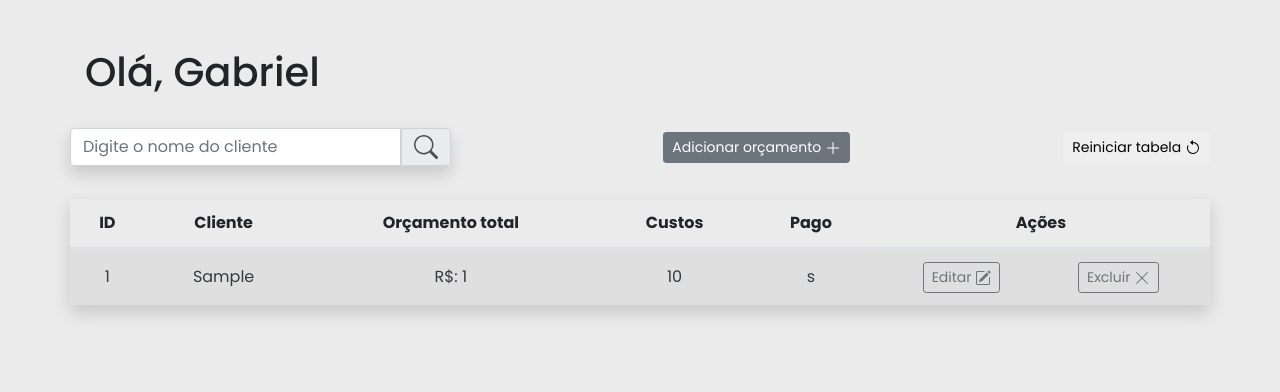
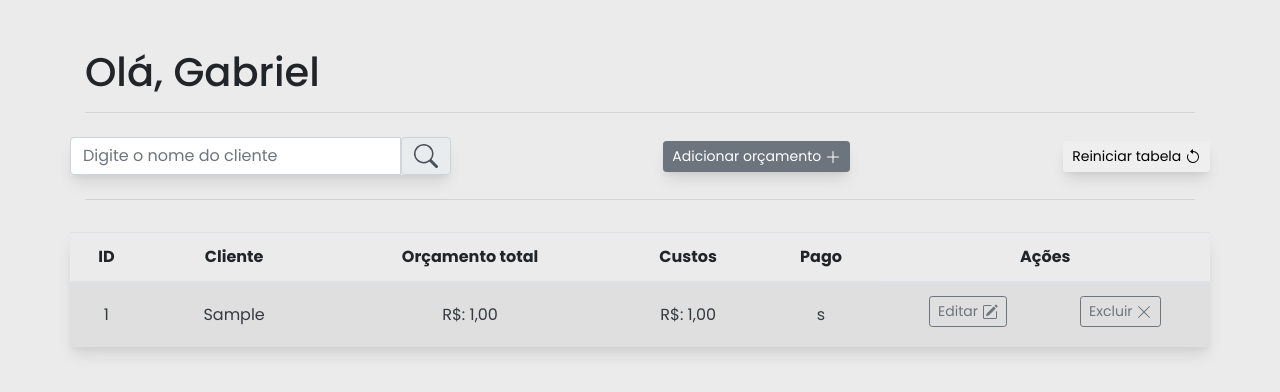
Before and after one commit to fkolenez/pinework-budgets, a PHP site: page /view/inicio.php in a window 1280 px wide. Shown: the top 392 px of the page. Run offline with PHP 8.4, Linux system fonts and the light colour scheme; tables that the repository leaves empty hold one stand-in row (values such as "Sample post"); some libraries are stand-ins or nearby versions; some web fonts are replaced.

Commit message:
add client page

```diff
--- a/assets/css/style.css
+++ b/assets/css/style.css
@@ -15,6 +15,3 @@ body {
     cursor: pointer; /* Muda o cursor para um ponteiro */
     text-decoration: none; /* Remove a decoração de texto (sublinhado) */
 }
-.span-important{
-    border-radius: 0 0.25rem 0.25rem 0;
-}
--- a/index.php
+++ b/index.php
@@ -1,3 +1,3 @@
 <?php
-  header('Location: ./view/emprego/inicio.php');
+  header('Location: ./view/inicio.php');
 ?>
--- a/model/Entity.class.php
+++ b/model/Entity.class.php
@@ -10,7 +10,6 @@
             return $statement->fetchAll();
         }
 
-
         public function listFiltered($table, $clientName){
             $pdo = parent::getInstance();
             $sql = "SELECT * FROM $table WHERE LOWER(client) LIKE LOWER(:client)";
@@ -19,7 +18,6 @@
             $statement->execute();
             return $statement->fetchAll(PDO::FETCH_ASSOC);
         }
-
 
         // função para inserir
         public function insert($table, $data){
--- a/view/inicio.php
+++ b/view/inicio.php
@@ -14,16 +14,30 @@ if (!empty($clientName)) {
     $dados = $entity->list("budgets");
 }
 
+# TODO
+# Fazer um modal para exclusão
+
 ?>
+
+<style>
+
+.shadow_main{
+    box-shadow: rgba(0, 0, 0, 0.1) 0px 10px 15px -3px, rgba(0, 0, 0, 0.05) 0px 4px 6px -2px;
+}
+
+</style>
+
 <div class="container pt-5">
     <h1>Olá, Gabriel</h1>
 
-    <div class="form-group pt-3">
+    <hr>
+
+    <div class="form-group mb-4">
         <div class="row d-flex justify-content-between align-items-center">
             <div class="col-md-4 d-flex pr-0 pl-0">
                 <form method="GET" class="d-flex align-items-center w-100">
-                    <div class="input-group mt-2 shadow">
-                        <input type="text" class="form-control" placeholder="Digite o nome do cliente" name="client"
+                    <div class="input-group mt-2 shadow_main">
+                        <input type="text" class="form-control " placeholder="Digite o nome do cliente" name="client"
                             value="<?= htmlspecialchars($clientName) ?>">
 
                         <button type="submit" class="p-0 clean-button">
@@ -43,18 +57,18 @@ if (!empty($clientName)) {
                 </form>
             </div>
 
-            <button class="btn btn-sm btn-secondary mt-2">
+            <button class="btn btn-sm btn-secondary shadow_main mt-2">
                 Adicionar orçamento
 
-                <svg xmlns="http://www.w3.org/2000/svg" width="16" height="16" fill="currentColor" class="bi bi-plus-lg align-middle"
-                    viewBox="0 0 16 16">
+                <svg xmlns="http://www.w3.org/2000/svg" width="16" height="16" fill="currentColor"
+                    class="bi bi-plus-lg align-middle" viewBox="0 0 16 16">
                     <path fill-rule="evenodd"
                         d="M8 2a.5.5 0 0 1 .5.5v5h5a.5.5 0 0 1 0 1h-5v5a.5.5 0 0 1-1 0v-5h-5a.5.5 0 0 1 0-1h5v-5A.5.5 0 0 1 8 2" />
                 </svg>
             </button>
 
             <a href="<?= strtok($_SERVER["REQUEST_URI"], token: '?') ?>">
-                <button class="btn btn-sm mt-2">
+                <button class="btn btn-sm mt-2 shadow_main">
                     Reiniciar tabela
                     <svg xmlns="http://www.w3.org/2000/svg" width="16" height="16" fill="currentColor"
                         class="bi bi-arrow-counterclockwise align-middle" viewBox="0 0 16 16">
@@ -68,8 +82,10 @@ if (!empty($clientName)) {
         </div>
     </div>
 
+    <hr>
+
     <div class="row d-flex justify-content-center pt-3">
-        <table class="table table-striped shadow">
+        <table class="table table-striped shadow_main">
             <thead>
                 <tr>
                     <th class="text-center">ID</th>
@@ -85,11 +101,21 @@ if (!empty($clientName)) {
                     <?php foreach ($dados as $key): ?>
                         <tr class=" text-dark">
                             <td class="text-center"> <?= $key["id"] ?> </td>
-                            <td class="text-center"> <?= $key["client"] ?> </td>
-                            <td class="text-center"> R$: <?= $key["budgets"] ?> </td>
-                            <td class="text-center"> <?= $key["costs"] ?> </td>
+                            <td class="text-center">
+                                <a href="client.php?id=<?= $key['id'] ?>"
+                                    class="d-block w-100 h-100 text-dark text-decoration-none p-2">
+                                    <?= htmlspecialchars($key["client"]) ?>
+                                </a>
+                            </td>
+                            <td class="text-center"> R$: <?= number_format($key['budgets'], 2, ',', '.') ?> </td>
+                            <td class="text-center"> R$: <?= number_format($key['budgets'], 2, ',', '.') ?> </td>
                             <td class="text-center"> <?= $key["payed"] ?> </td>
                             <td class="d-flex justify-content-around">
+
+                                <!--
+                                   Chamar as funçoes de delete e update
+                                -->
+
                                 <a href="edit.php?id=<?= $key['id'] ?>" class="btn  btn-outline-secondary  btn-sm">
                                     Editar
                                     <svg xmlns="http://www.w3.org/2000/svg" width="16" height="16" fill="currentColor"
@@ -100,7 +126,7 @@ if (!empty($clientName)) {
                                             d="M1 13.5A1.5 1.5 0 0 0 2.5 15h11a1.5 1.5 0 0 0 1.5-1.5v-6a.5.5 0 0 0-1 0v6a.5.5 0 0 1-.5.5h-11a.5.5 0 0 1-.5-.5v-11a.5.5 0 0 1 .5-.5H9a.5.5 0 0 0 0-1H2.5A1.5 1.5 0 0 0 1 2.5z" />
                                     </svg>
                                 </a>
-                                <a href="delete.php?id=<?= $key['id'] ?>" class="btn  btn-outline-secondary  btn-sm"
+                                <a href="delete.php?id=<?= $key['id'] ?>" class="btn btn-outline-secondary btn-sm"
                                     onclick="return confirm('Tem certeza que deseja excluir este registro?');">
                                     Excluir
                                     <svg xmlns="http://www.w3.org/2000/svg" width="16" height="16" fill="currentColor"
@@ -114,13 +140,14 @@ if (!empty($clientName)) {
                     <?php endforeach; ?>
                 <?php else: ?>
                     <tr>
-                        <td colspan="3">Nenhum dado encontrado.</td>
+                        <td colspan="6">Nenhum dado encontrado.</td>
                     </tr>
                 <?php endif; ?>
             </tbody>
         </table>
     </div>
 </div>
+
 <?php
 include_once("footer.php");
 ?>
```
Also changed, not shown: view/client.php (added, +38 -0 lines).
